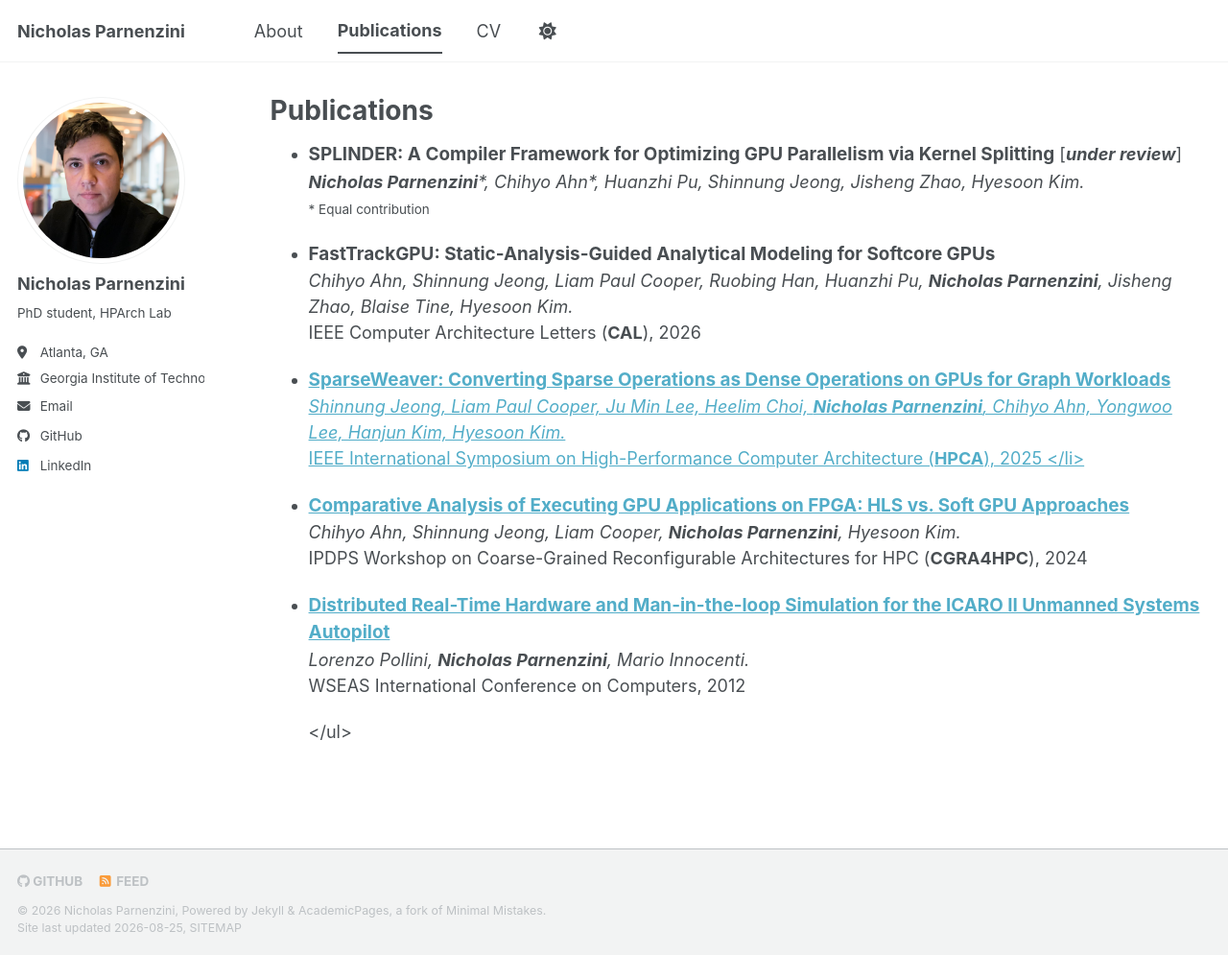
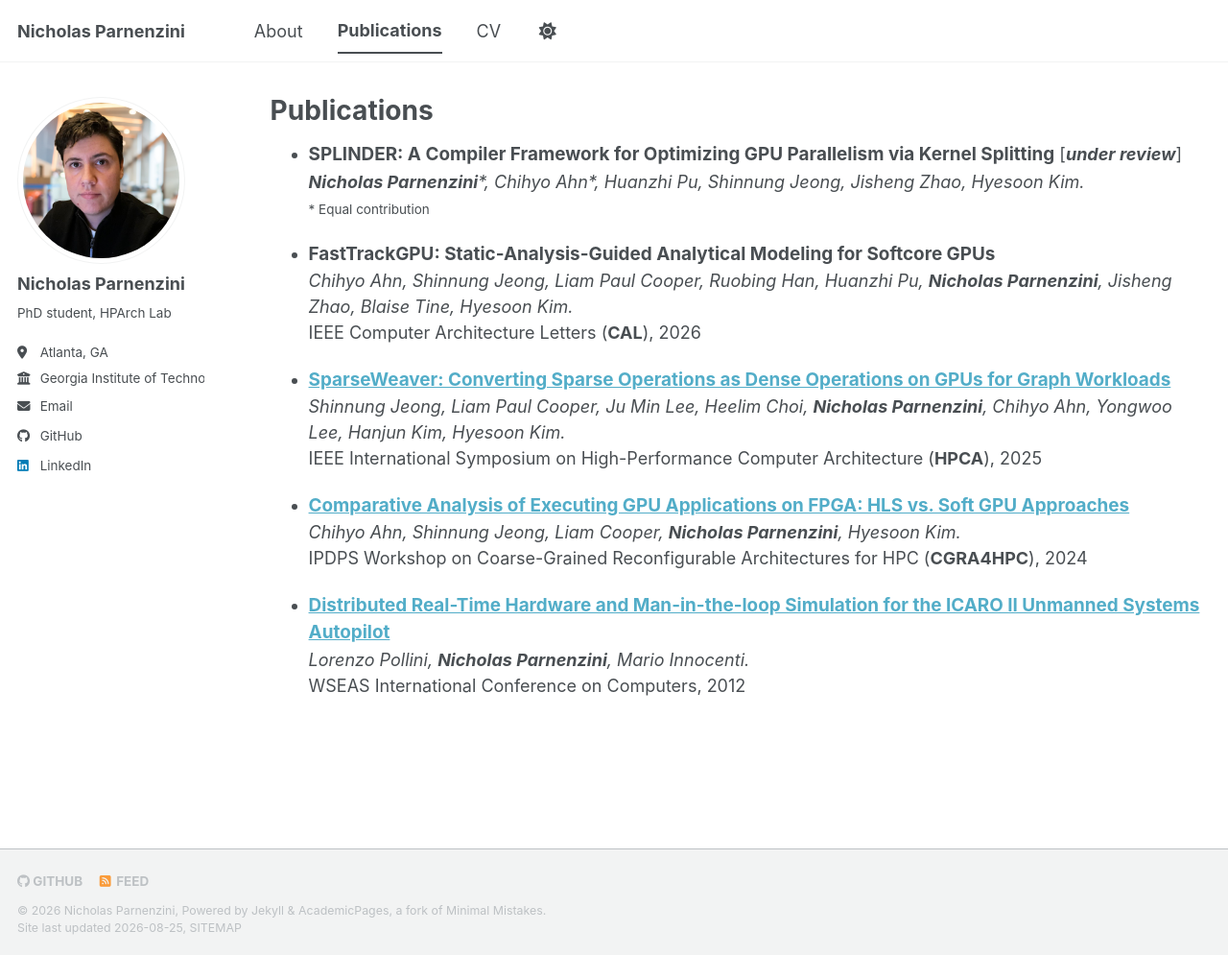
Before and after one commit to nickparnenzini/nickparnenzini.github.io, a Jekyll site: the page built from _pages/publications.md, in a window 1280 px wide and 995 px high. Shown: the whole window at 96% size. Built offline with Jekyll 4.4.1, drawn with Linux system fonts in a browser that asks for light colours; a style sheet for code colours, icons or effects is not loaded.

Commit message:
Fixes done

```diff
--- a/_pages/publications.md
+++ b/_pages/publications.md
@@ -24,7 +24,7 @@ IEEE Computer Architecture Letters (<b>CAL</b>), 2026
 </li>
 
 <li>
-<a href="/files/SparseWeaver.pdf"><strong>SparseWeaver: Converting Sparse Operations as Dense Operations on GPUs for Graph Workloads</strong><br>
+<a href="/files/SparseWeaver.pdf"><strong>SparseWeaver: Converting Sparse Operations as Dense Operations on GPUs for Graph Workloads</strong></a><br>
 <i>Shinnung Jeong, Liam Paul Cooper, Ju Min Lee, Heelim Choi, <b>Nicholas Parnenzini</b>, Chihyo Ahn, Yongwoo Lee, Hanjun Kim, Hyesoon Kim.</i><br>
 IEEE International Symposium on High-Performance Computer Architecture (<b>HPCA</b>), 2025
 </li>
```
